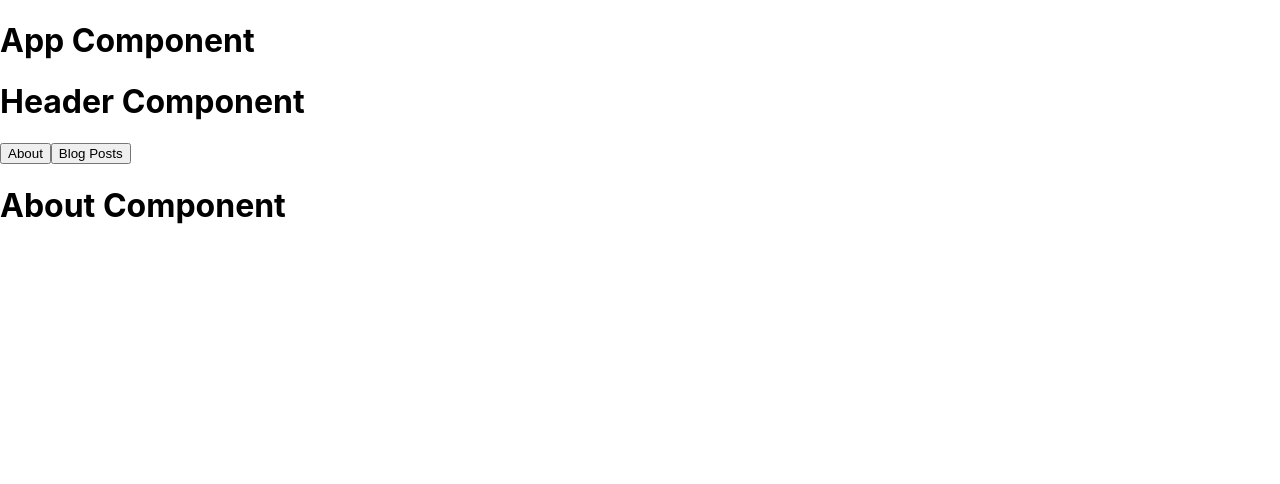
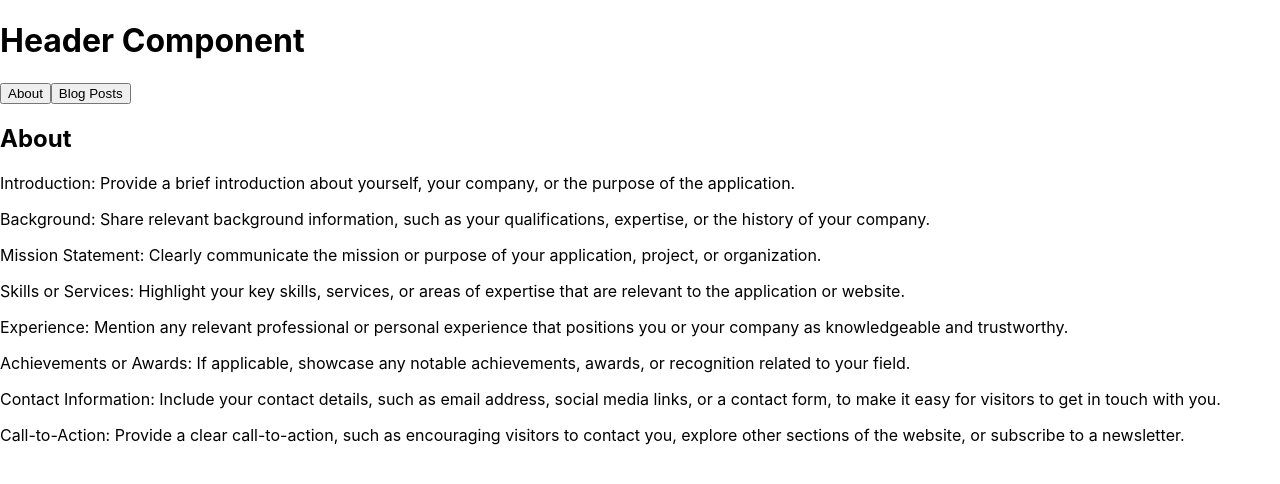
Before and after one commit to JamesHawk585/flatiron-phase-2-project, a React (Create React App) app: page / in a window 1280 px wide. Both pictures are taken after a click on the button "About". Shown: the top 484 px of the page. Built offline with nearby package versions, Linux system fonts and the light colour scheme; data requests are answered from the project's data file.

Commit message:
Adds template data to db.json

```diff
--- a/db.json
+++ b/db.json
@@ -7,6 +7,22 @@
       "preview": "Setting up the building blocks of your site",
       "minutes": 5,
       "comments": 2
+    },
+    {
+        "id": 2,
+        "title": "React Data Flow",
+        "date": "December 11, 2020",
+        "preview": "Passing props is never passé",
+        "minutes": 15,
+        "comments": 0
+    },
+    {
+        "id": 3,
+        "title": "Function vs Class Components",
+        "date": "December 11, 2020",
+        "preview": "React,meet OOJS",
+        "minutes": 47,
+        "comments": 0
     }
   ]
 }
--- a/src/About.js
+++ b/src/About.js
@@ -1,11 +1,30 @@
 import React from 'react';
 
+// function About() {
+//   return (
+//     <div className="About">
+//       <h1>About Component</h1>
+//     </div>
+//   );
+// }
+
+// export default About;
+
+
 function About() {
-  return (
-    <div className="About">
-      <h1>About Component</h1>
-    </div>
-  );
-}
+    return (
+        <div>
+            <h2>About</h2>
+            <p>Introduction: Provide a brief introduction about yourself, your company, or the purpose of the application.</p>
+            <p>Background: Share relevant background information, such as your qualifications, expertise, or the history of your company.</p>
+            <p>Mission Statement: Clearly communicate the mission or purpose of your application, project, or organization.</p>
+            <p>Skills or Services: Highlight your key skills, services, or areas of expertise that are relevant to the application or website.</p>
+            <p>Experience: Mention any relevant professional or personal experience that positions you or your company as knowledgeable and trustworthy.</p>
+            <p>Achievements or Awards: If applicable, showcase any notable achievements, awards, or recognition related to your field.</p>
+            <p>Contact Information: Include your contact details, such as email address, social media links, or a contact form, to make it easy for visitors to get in touch with you.</p>
+            <p>Call-to-Action: Provide a clear call-to-action, such as encouraging visitors to contact you, explore other sections of the website, or subscribe to a newsletter.</p>
+        </div>
+      );
+    }
 
-export default About;
+        export default About;
--- a/src/App.js
+++ b/src/App.js
@@ -13,11 +13,10 @@ function App() {
       .then(response => response.json())
       .then(data => setPosts(data));
   }, []);
-
+console.log(posts)
 
   return (
     <div className="App">
-      <h1>App Component</h1>
       {/* <Header toggleDarkMode={onDarkModeClick}/> */}
       <Header/>
       <NavBar onChangePage={setPage}/>
--- a/src/ArticleList.js
+++ b/src/ArticleList.js
@@ -3,6 +3,7 @@ import Article from './Article';
 
 function ArticleList({ posts }) {
     const articleList = posts.map(post => (
+
         <Article
         key={post.id}
         title={post.title}
@@ -10,7 +11,7 @@ function ArticleList({ posts }) {
         preview={post.preview}
         />
     ));
-
+    console.log(posts)
     return (
     <h1>ArticleList Component</h1>
     );
--- a/src/NavBar.js
+++ b/src/NavBar.js
@@ -11,8 +11,4 @@ function NavBar({ onChangePage }) {
   );
 }
 
-// q: Why can't I switch seemlessly between the About and ArticleList pages?
-// a: Because the About and ArticleList components are not rendered at the same time.
-//    When the page is first loaded, the About component is rendered.
-//    When the user clicks on the "Blog Posts" button, the ArticleList component is rendered.
 export default NavBar;
```
Also changed, not shown: 1 other file (tests, documents, lock files or other folders).
